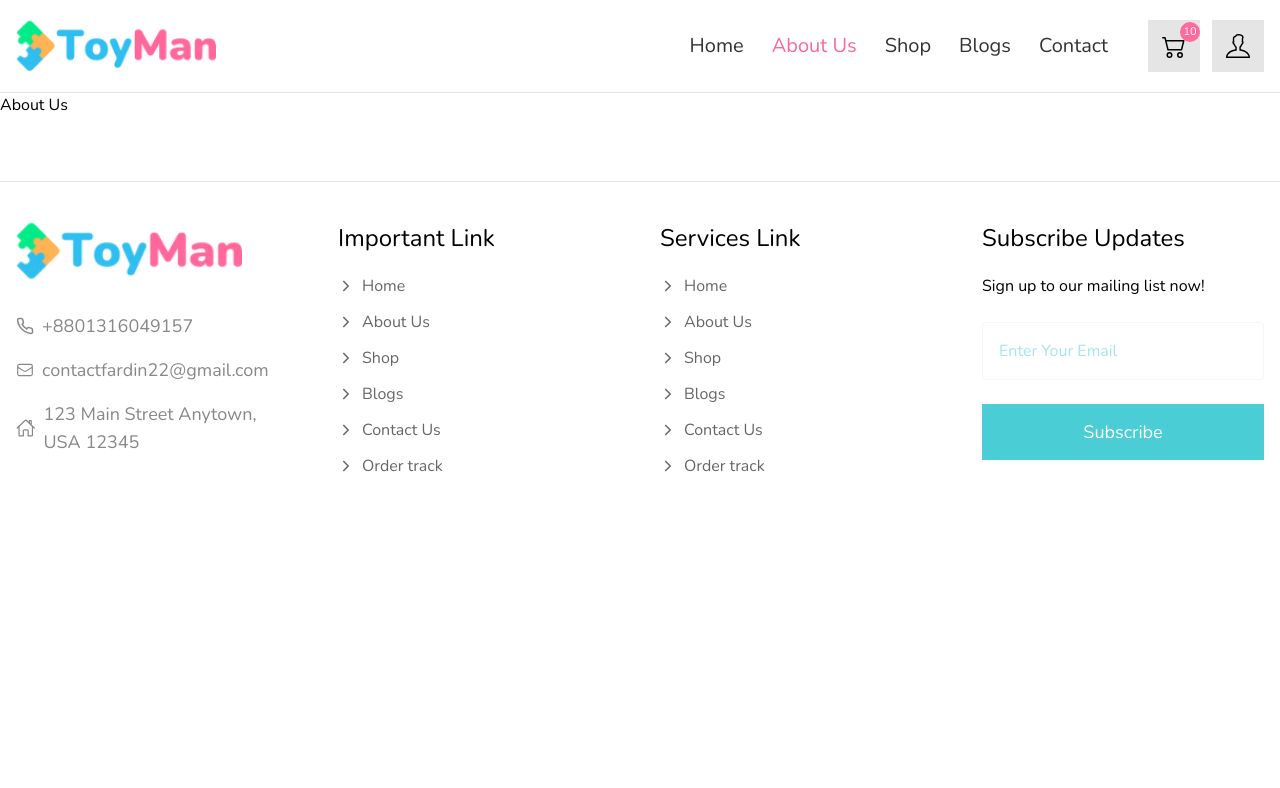
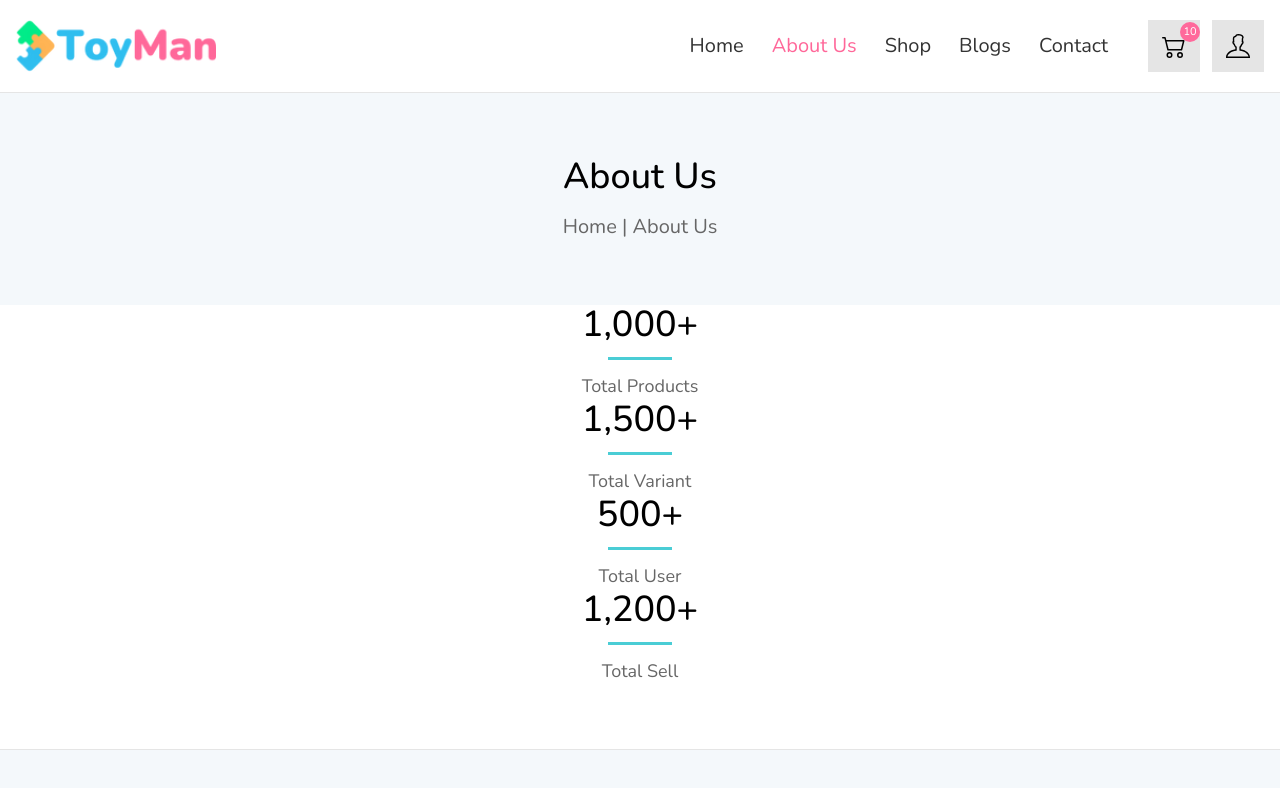
Before and after one commit to devfardin/Stationery-Shop-Client, a React (Vite) app: page /about in a window 1280 px wide. Shown: the top 788 px of the page. Built offline with nearby package versions, Linux system fonts and the light colour scheme.

Commit message:
page heading

```diff
--- a/package.json
+++ b/package.json
@@ -16,6 +16,7 @@
     "antd": "^5.23.2",
     "jwt-decode": "^4.0.0",
     "react": "^18.3.1",
+    "react-countup": "^6.5.3",
     "react-dom": "^18.3.1",
     "react-hook-form": "^7.54.2",
     "react-icons": "^5.4.0",
--- a/src/components/layout/dashboard/Header.tsx
+++ b/src/components/layout/dashboard/Header.tsx
@@ -61,7 +61,10 @@ const Header: React.FC<SidebarProps> = ({ isOpen, setIsOpen }) => {
                       />
                       <div className="hidden sm:flex flex-col justify-start">
                         <span className="text-base lg:text-lg font-normal text-dashPrimary text-left">
-                          {userInfo?.data?.role}
+                          {userInfo?.data?.role
+                            ? userInfo.data.role.charAt(0).toUpperCase() + userInfo.data.role.slice(1)
+                            : "Null Role"}
+
                         </span>
                         <h2 className="flex items-center justify-between gap-2 text-base lg:text-lg font-semibold">
                           {userInfo?.data?.firstName} <IoIosArrowDown />
--- /dev/null
+++ b/src/components/layout/dashboard/customerDashboard/CustomerMenuItems.tsx
@@ -0,0 +1,66 @@
+import React from "react";
+import { RxDashboard } from "react-icons/rx";
+import { FaHome } from "react-icons/fa";
+import { BsBoxSeam, BsCartCheck, BsCartPlus } from "react-icons/bs";
+import { MdOutlineAddchart } from "react-icons/md";
+import SidebarLink from "../component/SidebarLink";
+import { TfiShoppingCartFull } from "react-icons/tfi";
+
+type AdminMenuItemsProps = {
+    isOpen: boolean; // Indicates if the menu is open
+  };
+const CustomerMenuItems:React.FC<AdminMenuItemsProps> = ({ isOpen }) => {
+    const customerMenu = [
+        {
+          label: "Home",
+          link: "/",
+          icon: FaHome,
+        },
+        {
+          label: 'Dashboard',
+          link: '/dashboard',
+          icon: RxDashboard,
+        },
+        {
+          label:'All Products',
+          link:'products',
+          icon: BsBoxSeam,
+        },
+        {
+          label: 'Add Product',
+          link:'add-product',
+          icon: MdOutlineAddchart,
+        },
+        {
+          label: 'All Categories',
+          link:'all-categories',
+          icon: TfiShoppingCartFull,
+        },
+        {
+          label: 'Add Category',
+          link:'add-category',
+          icon: BsCartPlus ,
+        },
+        {
+          label: 'Orders',
+          link:'orders',
+          icon: BsCartCheck,
+        },
+      ];
+  return (
+    <div className="flex w-full justify-self-start flex-col gap-3">
+    {customerMenu.map((adminLink, index) => (
+      <SidebarLink
+        key={index}
+        to={adminLink.link}
+        label={adminLink.label}
+        icon={adminLink.icon}
+        isOpen={isOpen}
+      />
+    ))}
+  </div>
+  )
+}
+
+
+export default CustomerMenuItems
--- a/src/components/layout/dashboard/sidebar/Sidebar.tsx
+++ b/src/components/layout/dashboard/sidebar/Sidebar.tsx
@@ -1,12 +1,13 @@
 import { toast } from "sonner";
-import { logOut } from "../../../../redux/features/auth/authSlice";
-import { useAppDispatch } from "../../../../redux/hooks";
+import { logOut, selectCurrentUser } from "../../../../redux/features/auth/authSlice";
+import { useAppDispatch, useAppSelector } from "../../../../redux/hooks";
 import { Link } from "react-router";
 import adminAvather from "../../../../assets/images/admin.jpg";
 import dashboardLogo from "../../../../assets/images/dashboard-logo.png";
 import websiteName from '../../../../assets/images/website-name.png'
 import { RxCross2 } from "react-icons/rx";
 import AdminMenuItems from "../adminDashboard/AdminMenuItems";
+import CustomerMenuItems from "../customerDashboard/CustomerMenuItems";
 
 type SidebarProps = {
   isOpen: boolean;
@@ -14,10 +15,12 @@ type SidebarProps = {
 };
 const Sidebar: React.FC<SidebarProps> = ({ isOpen, setIsOpen }) => {
   const dispatch = useAppDispatch()
+  const user = useAppSelector(selectCurrentUser)
   const handleLogout = () => {
     dispatch(logOut());
     toast.success('Logout success')
   }
+
   return (
     <div className={`${isOpen ? 'fixed top-0' : 'fixed shadow-md border-0 top-0'} bg-white overflow-hidden top-0`}>
     <div className="flex flex-col overflow-y-scroll  gap-5  h-screen">
@@ -51,23 +54,10 @@ const Sidebar: React.FC<SidebarProps> = ({ isOpen, setIsOpen }) => {
           ></RxCross2>
         </div>
       </div>
-      {/* Sidebar logo and Title end */}
-
-      {/* Sidebar Menu Items Start */}
       <div className="mx-2">
-        <AdminMenuItems isOpen={isOpen}/>
-
-        {/* {
-          userRole === 'customer' && <CustomerMenuItems isOpen={isOpen}/>
-        }
-
-        { userRole === "admin" &&
-          <AdminMenuItems isOpen={isOpen} />
-         } */}
+        { user?.role === 'customer' && <CustomerMenuItems isOpen={isOpen}/> }
+        { user?.role === "admin" && <AdminMenuItems isOpen={isOpen} />  }
       </div>
-      {/* Sidebar Menu Items Start */}
-
-      {/* Sidebar Footer Start */}
       <Link
         to={"profile"}
         className={`${
--- /dev/null
+++ b/src/components/share/PageHeader.tsx
@@ -0,0 +1,21 @@
+
+import { Link } from 'react-router'
+import Container from './Container'
+type TPage = {
+    page: string,
+}
+const PageHeader = ({ page }: TPage) => {
+    return (
+        <div className='bg-bg py-16'>
+            <Container>
+                <div>
+                    <h1 className='text-4xl font-medium text-heading text-center'>{page}</h1>
+                    <h1 className='text-xl font-normal text-pera  duration-300 transition-all text-center mt-4'>
+                        <Link className='hover:text-primary' to='/'>Home</Link> | <span>{page}</span>
+                    </h1>
+                </div>
+            </Container>
+        </div>
+    )
+}
+export default PageHeader
--- a/src/index.css
+++ b/src/index.css
@@ -14,6 +14,8 @@
     --color-dashHoverBg: #F5F5F9;
     --color-dashColor: #260944;
     --color-dashBorder: #ededed;
+    --color-bg: #F4F8FB;
+    --color-pera: #666666;
   }
 
 body{
--- a/src/pages/about/About.tsx
+++ b/src/pages/about/About.tsx
@@ -1,9 +1,11 @@
-import React from 'react'
+import PageHeader from '../../components/share/PageHeader'
+import OurInfo from './OurInfo'
 
 const About = () => {
   return (
     <div>
-      <h1>About Us</h1>
+      <PageHeader page='About Us'/>
+      <OurInfo/>
     </div>
   )
 }
--- /dev/null
+++ b/src/pages/about/OurInfo.tsx
@@ -0,0 +1,52 @@
+import Container from '../../components/share/Container'
+import CountUp from 'react-countup'
+const OurInfo = () => {
+    const counterItems = [
+        {
+            endNumber: 1000,
+            separator: ',',
+            suffix: '+',
+            text: 'Total Products',
+        },
+        {
+            endNumber: 1500,
+            separator: ',',
+            suffix: '+',
+            text: 'Total Variant',
+        },
+        {
+            endNumber: 500,
+            separator: ',',
+            suffix: '+',
+            text: 'Total User',
+        },
+        {
+            endNumber: 1200,
+            separator: ',',
+            suffix: '+',
+            text: 'Total Sell',
+        }
+    ]
+    return (
+        <Container>
+            <div>
+                {
+                    counterItems.map((item, index) => <div key={index} className='flex justify-center flex-col items-center'>
+                    <CountUp
+                      className='text-4xl font-medium text-heading text-center'
+                      end={item?.endNumber}
+                      duration={2.75}
+                      separator={item?.separator}
+                      suffix={item?.suffix}
+                    />
+                    <h2 className='h-[3px] text-center my-3 flex justify-center bg-primary w-16 border-primary'> </h2>
+                    <h5 className='text-lg font-normal text-pera'>{item.text}</h5>
+                  </div>)
+                }
+
+            </div>
+        </Container>
+    )
+}
+
+export default OurInfo
```
Also changed, not shown: src/components/layout/dashboard/adminDashboard/pages/Orders.tsx (+144 -4 lines), 1 other file (tests, documents, lock files or other folders). Lines whose indentation alone changed are shown as unchanged.
